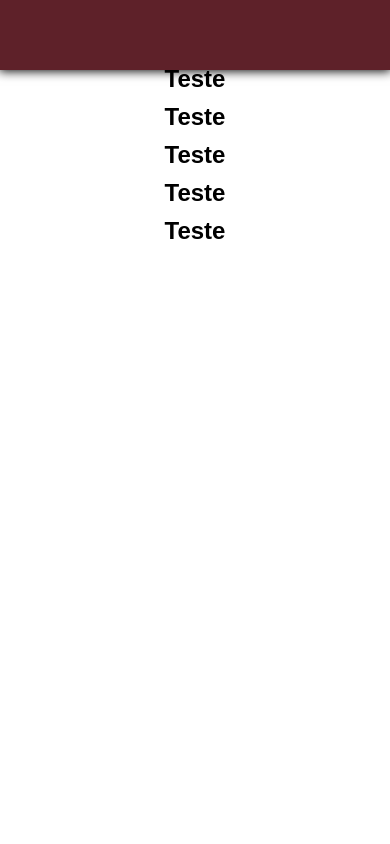
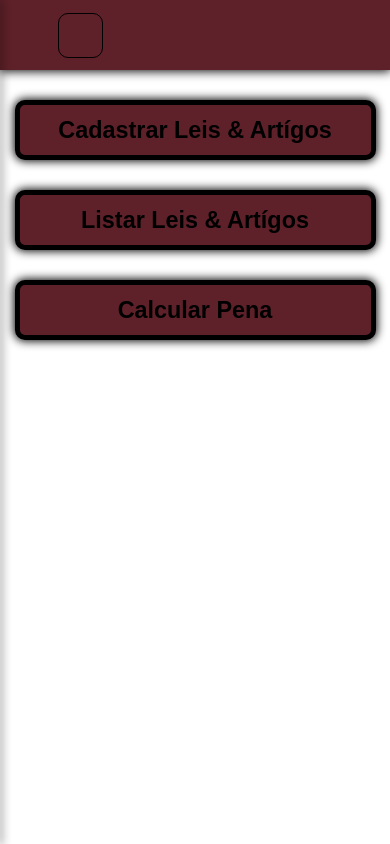
Before and after one commit to ThiagoRantunes/CAD_Project, an Angular app: page / in a window 390 px wide. Built offline with nearby package versions, Linux system fonts and the light colour scheme.

Commit message:
progressMainPage95

```diff
--- a/src/app/app.component.html
+++ b/src/app/app.component.html
@@ -1 +1 @@
-<app-nav-bar></app-nav-bar>
+<app-controler-page></app-controler-page>
--- a/src/app/app.component.ts
+++ b/src/app/app.component.ts
@@ -1,11 +1,12 @@
 import { Component } from '@angular/core';
 import { RouterOutlet } from '@angular/router';
 import { NavBarComponent } from './nav-bar/nav-bar.component';
+import { ControlerPageComponent } from '../controler-page/controler-page.component';
 
 @Component({
   selector: 'app-root',
   standalone: true,
-  imports: [RouterOutlet, NavBarComponent],
+  imports: [RouterOutlet, NavBarComponent, ControlerPageComponent],
   templateUrl: './app.component.html',
   styleUrl: './app.component.scss'
 })
--- a/src/app/nav-bar/nav-bar.component.html
+++ b/src/app/nav-bar/nav-bar.component.html
@@ -1,22 +1,48 @@
 <nav>
+
     <div class="nav-left">
-        <button></button>
-        <button (click)="abriEfecharSideBar(false)" style="display: none;" ></button>
+        <button>
+            <div class="btn-icon">
+
+            </div>
+        </button>
+        <button (click)="abriEfecharSideBar(false)" class="button-nav-side-bar" >
+            <div class="btn-icon">
+
+            </div>
+        </button>
     </div>
     <div class="nav-center">
-        <button></button>
-        <button></button>
-        <button><img src="" alt=""></button>
+        <button>
+            <div class="btn-icon">
+
+            </div>
+        </button>
+        <button>
+            <div class="btn-icon">
+
+            </div>
+        </button>
+        <button>
+            <div class="btn-icon">
+
+            </div>
+        </button>
     </div>
     <div class="nav-right">
-        <button><img src="https://cdn-icons-png.flaticon.com/512/171/171322.png" alt=""></button>
+        <button>
+            <div class="btn-icon">
+                <img src="https://cdn-icons-png.flaticon.com/512/171/171322.png" alt="">
+            </div>
+        </button>
     </div>
 
     </nav>
 
 <div [classList]="sideClass[sizeClass]">
+    <div [classList]="sideComponents[sizeClass]">
         <div class="side-head">
-        <button (click)="abriEfecharSideBar(true)" ></button>
+            <button (click)="abriEfecharSideBar(true)" class="button-nav-side-bar" ></button>
         </div>
         <div class="side-group">
             <div class="side-content">
@@ -38,3 +64,4 @@
             </div>
         </div>
     </div>
+</div>
--- a/src/app/nav-bar/nav-bar.component.scss
+++ b/src/app/nav-bar/nav-bar.component.scss
@@ -9,7 +9,6 @@ nav{
     position: fixed;
 }
 
-
 nav button{
     padding: 20px;
     width: 45px;
@@ -19,9 +18,6 @@ nav button{
     border-radius: 10px;
     transition: 0.2s ease;
     cursor: pointer;
-    display: flex;
-    align-items: center;
-    justify-content: center;
 }
 
 nav button:hover{
@@ -39,43 +35,50 @@ nav button img{
     gap: 15px;
 }
 
-// @media (max-width: 1000px){
+.btn-icon{
+    width: 100%;
+    height: 100%;
+    display: flex;
+    align-items: center;
+    justify-content: center;
+}
 
-//     nav{
-//         height: 100px;
-//     }
-
-//     nav button{
-//         width: 80px;
-//         height: 80px;
-//     }
-
-// }
+.button-nav-side-bar{
+    display: none;
+}
 
 @media (max-width: 750px){
 
-    nav button{
+    button{
         display: none;
+    }
+
+    .button-nav-side-bar{
+        display: flex;
     }
 
 }
 
+
+
 .side-bar{
-    position: absolute;
+    position: fixed;
     background-color: #5E2129;
     height: 100%;
     width: 500px;
     box-shadow: 0px 0px 10px 1px black;
     transition: 300ms;
+    z-index: 1;
 }
 
 .side-bar-close{
-    position: absolute;
+    position: fixed;
     background-color: #5E2129;
     height: 100%;
     width: 0%;
     box-shadow: 0px 0px 10px 1px black;
     transition: 300ms;
+    z-index: 1;
 }
 
 @media (max-width: 500px){
@@ -126,3 +129,12 @@ nav button img{
     font-weight: bold;
     color: black;
 }
+
+.side-main{
+    display: block;
+    height: 100%;
+}
+
+.side-main-close{
+    display: none;
+}
--- a/src/app/nav-bar/nav-bar.component.ts
+++ b/src/app/nav-bar/nav-bar.component.ts
@@ -1,3 +1,4 @@
+import { style } from '@angular/animations';
 import { Component } from '@angular/core';
 
 @Component({
@@ -9,8 +10,9 @@ import { Component } from '@angular/core';
 })
 export class NavBarComponent {
 
+  sideClass = ["side-bar","side-bar-close"]
 
-  sideClass = ["side-bar","side-bar-class"]
+  sideComponents = ["side-main", "side-main-close"]
 
   sizeClass = 1
 
@@ -23,4 +25,5 @@ export class NavBarComponent {
   }
 
 
+
 }
--- /dev/null
+++ b/src/controler-page/controler-page.component.html
@@ -0,0 +1,26 @@
+<app-nav-bar></app-nav-bar>
+
+<main>
+
+    <div class="main-card">
+        <div class="card">
+            <div class="card-img">
+                <img src="https://cdn-icons-png.flaticon.com/512/860/860763.png">
+            </div>
+            <h1>Cadastrar Leis & Artígos</h1>
+        </div>
+        <div class="card">
+            <div class="card-img">
+                <img src="https://cdn-icons-png.flaticon.com/512/171/171322.png">
+            </div>
+            <h1>Listar Leis & Artígos</h1>
+        </div>
+        <div class="card">
+            <div class="card-img">
+                <img src="https://cdn-icons-png.flaticon.com/512/64/64429.png">
+            </div>
+            <h1>Calcular Pena</h1>
+        </div>
+    </div>
+
+</main>
--- /dev/null
+++ b/src/controler-page/controler-page.component.scss
@@ -0,0 +1,73 @@
+$cor_primaria: #5E2129;
+
+main{
+    width: 100%;
+    height: 100%;
+}
+
+.main-card{
+    width: 100%;
+    height: 100%;
+    display: flex;
+    align-items: center;
+    justify-content: center;
+    gap: 30px;
+    flex-wrap: wrap;
+}
+
+.card{
+    width: 250px;
+    height: 350px;
+    border: solid 5px black;
+    border-radius: 10px;
+    display: flex;
+    align-items: center;
+    justify-content: center;
+    flex-wrap: wrap;
+    background-color: $cor_primaria;
+    text-align: center;
+    box-shadow: 0px 0px 10px 1px black;
+    transition: 300ms;
+}
+
+.card h1{
+    color: black;
+}
+
+.card-img{
+    width: 100%;
+    display: flex;
+    align-items: center;
+    justify-content: center;
+}
+
+.card img{
+    width: 90%;
+}
+
+.card:hover{
+    transition: 300ms;
+    transform: translateY(-10px) scale(1.05);
+}
+
+@media (max-width: 855px){
+
+    .main-card{
+        height: 20%;
+        position: relative;
+        top: 100px;
+    }
+
+    .card{
+        width: 90%;
+        height: 50px;
+    }
+
+    .card-img{
+        display: none;
+    }
+
+    .card h1{
+        font-size: 6vw;
+    }
+}
```
Also changed, not shown: src/controler-page/controler-page.component.ts (added, +13 -0 lines), src/styles.scss (line endings or trailing spaces), 1 other file (tests, documents, lock files or other folders). Lines whose indentation alone changed are shown as unchanged.
